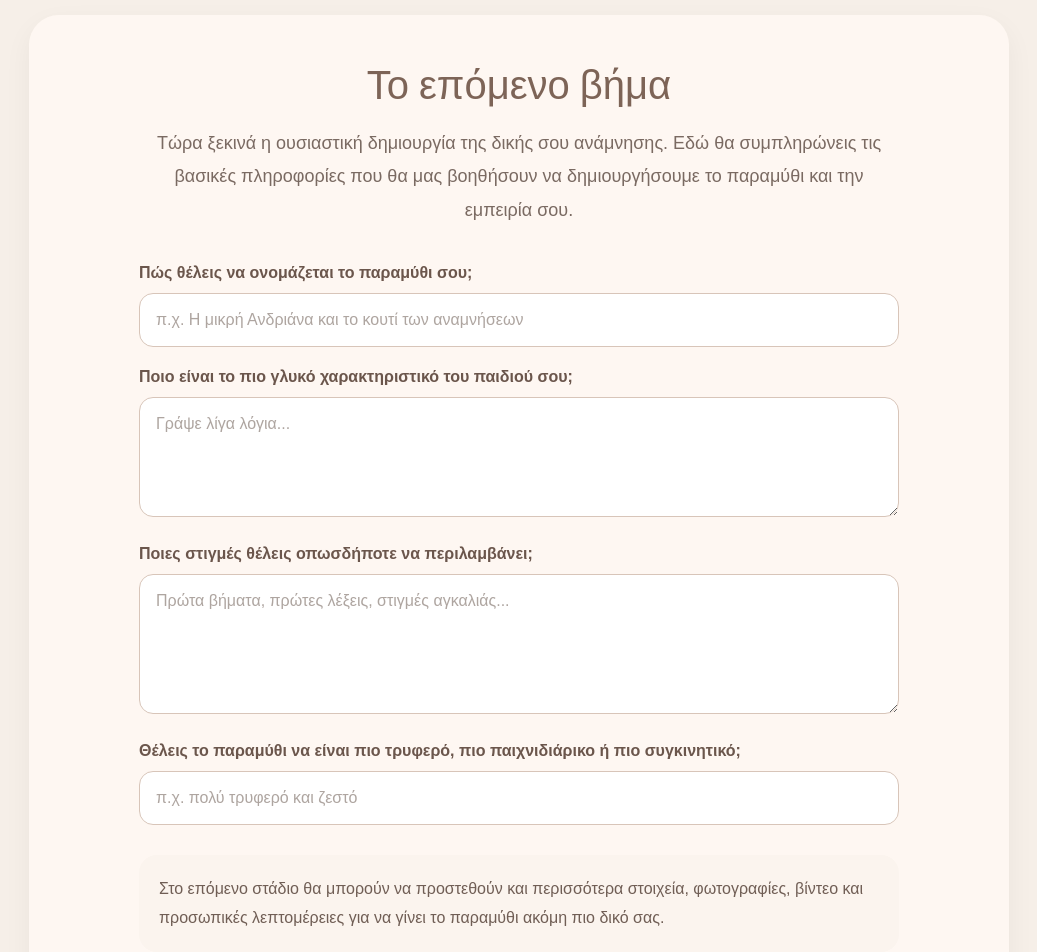
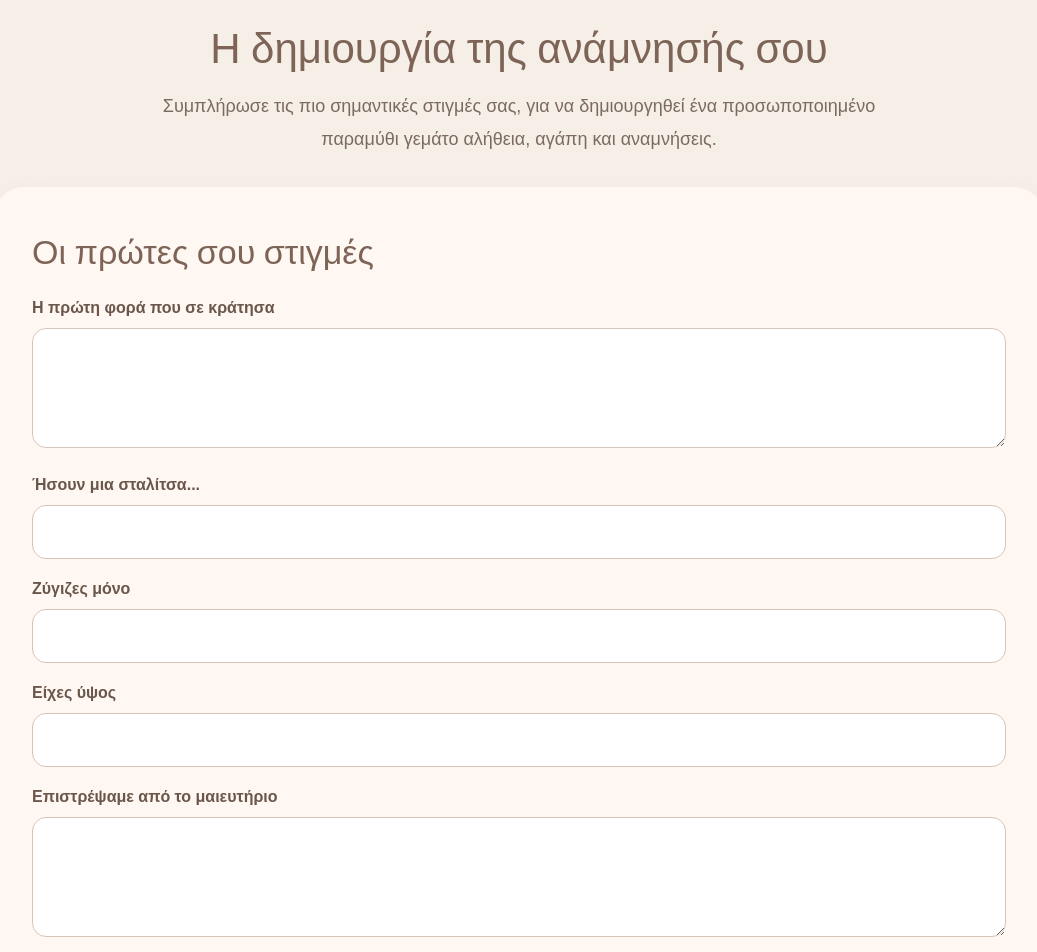
Before and after one commit to mylittlememorybox/My-little-memory-box-, a Next.js app: page /memory-details in a window 1280 px wide. Shown: the part 320-1272 px from the top of the page, without its empty margins (121-1158 px from the left). Built offline with nearby package versions, Linux system fonts and the light colour scheme.

Commit message:
Update page.tsx

```diff
--- a/app/memory-details/page.tsx
+++ b/app/memory-details/page.tsx
@@ -16,7 +16,7 @@ const wrap: CSSProperties = {
 };
 
 const inner: CSSProperties = {
-  maxWidth: "980px",
+  maxWidth: "1050px",
   margin: "0 auto",
 };
 
@@ -25,6 +25,7 @@ const card: CSSProperties = {
   borderRadius: "30px",
   padding: "38px",
   boxShadow: "0 10px 28px rgba(0,0,0,0.05)",
+  marginBottom: "26px",
 };
 
 const inputStyle: CSSProperties = {
@@ -38,6 +39,12 @@ const inputStyle: CSSProperties = {
   backgroundColor: "#fff",
   color: "#5E4B42",
   boxSizing: "border-box",
+};
+
+const textareaStyle: CSSProperties = {
+  ...inputStyle,
+  minHeight: "120px",
+  resize: "vertical",
 };
 
 const labelStyle: CSSProperties = {
@@ -67,76 +74,208 @@ export default function MemoryDetailsPage() {
           </Link>
         </div>
 
-        <div style={card}>
+        <div style={{ textAlign: "center", marginBottom: "30px" }}>
           <h1
             className={elegantFont.className}
             style={{
-              textAlign: "center",
-              fontSize: "40px",
+              fontSize: "42px",
               color: "#7D6457",
-              marginBottom: "14px",
+              marginBottom: "12px",
             }}
           >
-            Το επόμενο βήμα
+            Η δημιουργία της ανάμνησής σου
           </h1>
 
           <p
             style={{
-              textAlign: "center",
               fontSize: "18px",
               lineHeight: "1.85",
               color: "#7A6A62",
               maxWidth: "760px",
-              margin: "0 auto 34px",
+              margin: "0 auto",
             }}
           >
-            Τώρα ξεκινά η ουσιαστική δημιουργία της δικής σου ανάμνησης. Εδώ
-            θα συμπληρώνεις τις βασικές πληροφορίες που θα μας βοηθήσουν να
-            δημιουργήσουμε το παραμύθι και την εμπειρία σου.
+            Συμπλήρωσε τις πιο σημαντικές στιγμές σας, για να δημιουργηθεί
+            ένα προσωποποιημένο παραμύθι γεμάτο αλήθεια, αγάπη και αναμνήσεις.
           </p>
+        </div>
 
-          <div style={{ maxWidth: "760px", margin: "0 auto" }}>
-            <label style={labelStyle}>Πώς θέλεις να ονομάζεται το παραμύθι σου;</label>
-            <input
-              type="text"
-              style={inputStyle}
-              placeholder="π.χ. Η μικρή Ανδριάνα και το κουτί των αναμνήσεων"
-            />
+        <form>
+          <div style={card}>
+            <h2
+              className={elegantFont.className}
+              style={{ fontSize: "34px", color: "#7D6457", marginBottom: "20px" }}
+            >
+              Οι πρώτες σου στιγμές
+            </h2>
 
-            <label style={labelStyle}>Ποιο είναι το πιο γλυκό χαρακτηριστικό του παιδιού σου;</label>
-            <textarea
-              style={{ ...inputStyle, minHeight: "120px", resize: "vertical" }}
-              placeholder="Γράψε λίγα λόγια..."
-            />
+            <label style={labelStyle}>Η πρώτη φορά που σε κράτησα</label>
+            <textarea style={textareaStyle} />
 
-            <label style={labelStyle}>Ποιες στιγμές θέλεις οπωσδήποτε να περιλαμβάνει;</label>
-            <textarea
-              style={{ ...inputStyle, minHeight: "140px", resize: "vertical" }}
-              placeholder="Πρώτα βήματα, πρώτες λέξεις, στιγμές αγκαλιάς..."
-            />
+            <label style={labelStyle}>Ήσουν μια σταλίτσα...</label>
+            <input type="text" style={inputStyle} />
 
-            <label style={labelStyle}>Θέλεις το παραμύθι να είναι πιο τρυφερό, πιο παιχνιδιάρικο ή πιο συγκινητικό;</label>
-            <input
-              type="text"
-              style={inputStyle}
-              placeholder="π.χ. πολύ τρυφερό και ζεστό"
-            />
+            <label style={labelStyle}>Ζύγιζες μόνο</label>
+            <input type="text" style={inputStyle} />
 
-            <div
+            <label style={labelStyle}>Είχες ύψος</label>
+            <input type="text" style={inputStyle} />
+
+            <label style={labelStyle}>Επιστρέψαμε από το μαιευτήριο</label>
+            <textarea style={textareaStyle} />
+
+            <label style={labelStyle}>Οι πρώτες στιγμές σου στο σπίτι μας ήταν</label>
+            <textarea style={textareaStyle} />
+
+            <label style={labelStyle}>Η πρώτη φορά που χαμογέλασες</label>
+            <textarea style={textareaStyle} />
+          </div>
+
+          <div style={card}>
+            <h2
+              className={elegantFont.className}
+              style={{ fontSize: "34px", color: "#7D6457", marginBottom: "20px" }}
+            >
+              Οι πρώτες σου ανακαλύψεις
+            </h2>
+
+            <label style={labelStyle}>Το πρώτο σου δοντάκι (και το πρώτο μου ξενύχτι)</label>
+            <textarea style={textareaStyle} />
+
+            <label style={labelStyle}>Λάτρευες να σε νανουρίζω έτσι</label>
+            <textarea style={textareaStyle} />
+
+            <label style={labelStyle}>Η πρώτη φορά που μπουσούλησες</label>
+            <textarea style={textareaStyle} />
+          </div>
+
+          <div style={card}>
+            <h2
+              className={elegantFont.className}
+              style={{ fontSize: "34px", color: "#7D6457", marginBottom: "20px" }}
+            >
+              Τα πρώτα σου βήματα
+            </h2>
+
+            <label style={labelStyle}>Η πρώτη φορά που σηκώθηκες όρθιο</label>
+            <textarea style={textareaStyle} />
+
+            <label style={labelStyle}>Η πρώτη σου τούμπα</label>
+            <textarea style={textareaStyle} />
+
+            <label style={labelStyle}>Η πρώτη φορά που έτρεξες προς το μέρος μου</label>
+            <textarea style={textareaStyle} />
+          </div>
+
+          <div style={card}>
+            <h2
+              className={elegantFont.className}
+              style={{ fontSize: "34px", color: "#7D6457", marginBottom: "20px" }}
+            >
+              Οι μέρες που δεν ήταν εύκολες
+            </h2>
+
+            <label style={labelStyle}>Μια μέρα που ένιωσα ότι δεν τα κατάφερνα</label>
+            <textarea style={textareaStyle} />
+
+            <label style={labelStyle}>Μια στιγμή που λύγισα (αλλά δεν το έδειξα)</label>
+            <textarea style={textareaStyle} />
+
+            <label style={labelStyle}>Κάτι που με δυσκόλεψε περισσότερο απ’ όσο περίμενα</label>
+            <textarea style={textareaStyle} />
+
+            <label style={labelStyle}>Και παρ’ όλα αυτά... συνέχισα γιατί</label>
+            <textarea style={textareaStyle} />
+          </div>
+
+          <div style={card}>
+            <h2
+              className={elegantFont.className}
+              style={{ fontSize: "34px", color: "#7D6457", marginBottom: "20px" }}
+            >
+              Οι στιγμές που με έκανες να νιώθω τα πάντα
+            </h2>
+
+            <label style={labelStyle}>Η στιγμή που ένιωσα περήφανη για σένα</label>
+            <textarea style={textareaStyle} />
+
+            <label style={labelStyle}>Κάτι μικρό που για μένα ήταν τεράστιο</label>
+            <textarea style={textareaStyle} />
+
+            <label style={labelStyle}>Μια αγκαλιά που δεν ήθελα να τελειώσει</label>
+            <textarea style={textareaStyle} />
+
+            <label style={labelStyle}>Η στιγμή που σκέφτηκα “αυτό είναι η ευτυχία”</label>
+            <textarea style={textareaStyle} />
+          </div>
+
+          <div style={card}>
+            <h2
+              className={elegantFont.className}
+              style={{ fontSize: "34px", color: "#7D6457", marginBottom: "20px" }}
+            >
+              Τα πρώτα σου βήματα προς τον κόσμο
+            </h2>
+
+            <label style={labelStyle}>Η πρώτη φορά που έπαιξες με άλλα παιδάκια</label>
+            <textarea style={textareaStyle} />
+
+            <label style={labelStyle}>Η πρώτη σου “φιλία” όπως την είδα εγώ</label>
+            <textarea style={textareaStyle} />
+
+            <label style={labelStyle}>Κάτι που σε ενθουσίασε πολύ</label>
+            <textarea style={textareaStyle} />
+
+            <label style={labelStyle}>Κάτι που σε φόβισε</label>
+            <textarea style={textareaStyle} />
+
+            <label style={labelStyle}>Η στιγμή που κατάλαβα ότι μεγαλώνεις</label>
+            <textarea style={textareaStyle} />
+          </div>
+
+          <div style={card}>
+            <h2
+              className={elegantFont.className}
+              style={{ fontSize: "34px", color: "#7D6457", marginBottom: "20px" }}
+            >
+              Η προσωπικότητά σου από τα μάτια της μαμάς
+            </h2>
+
+            <label style={labelStyle}>Αυτό που σε κάνει να γελάς</label>
+            <textarea style={textareaStyle} />
+
+            <label style={labelStyle}>Αυτό που σε θυμώνει</label>
+            <textarea style={textareaStyle} />
+
+            <label style={labelStyle}>Αυτό που σε ηρεμεί</label>
+            <textarea style={textareaStyle} />
+
+            <label style={labelStyle}>Το πιο όμορφο κομμάτι του χαρακτήρα σου</label>
+            <textarea style={textareaStyle} />
+
+            <label style={labelStyle}>Κάτι που σε κάνει μοναδικό πλάσμα</label>
+            <textarea style={textareaStyle} />
+          </div>
+
+          <div style={card}>
+            <h2
+              className={elegantFont.className}
+              style={{ fontSize: "34px", color: "#7D6457", marginBottom: "20px" }}
+            >
+              Έτοιμη να συνεχίσεις;
+            </h2>
+
+            <p
               style={{
-                backgroundColor: "#FBF4EE",
-                borderRadius: "18px",
-                padding: "20px",
-                marginTop: "12px",
+                fontSize: "17px",
+                lineHeight: "1.8",
+                color: "#7A6A62",
                 marginBottom: "24px",
-                lineHeight: "1.8",
-                color: "#705E55",
               }}
             >
-              Στο επόμενο στάδιο θα μπορούν να προστεθούν και περισσότερα
-              στοιχεία, φωτογραφίες, βίντεο και προσωπικές λεπτομέρειες για να
-              γίνει το παραμύθι ακόμη πιο δικό σας.
-            </div>
+              Στο επόμενο στάδιο θα προστεθούν φωτογραφίες, βίντεο και επιπλέον
+              στοιχεία για να γίνει το παραμύθι ακόμη πιο προσωπικό.
+            </p>
 
             <button
               type="button"
@@ -155,7 +294,7 @@ export default function MemoryDetailsPage() {
               Συνέχεια στο επόμενο στάδιο
             </button>
           </div>
-        </div>
+        </form>
       </div>
     </main>
   );
```
